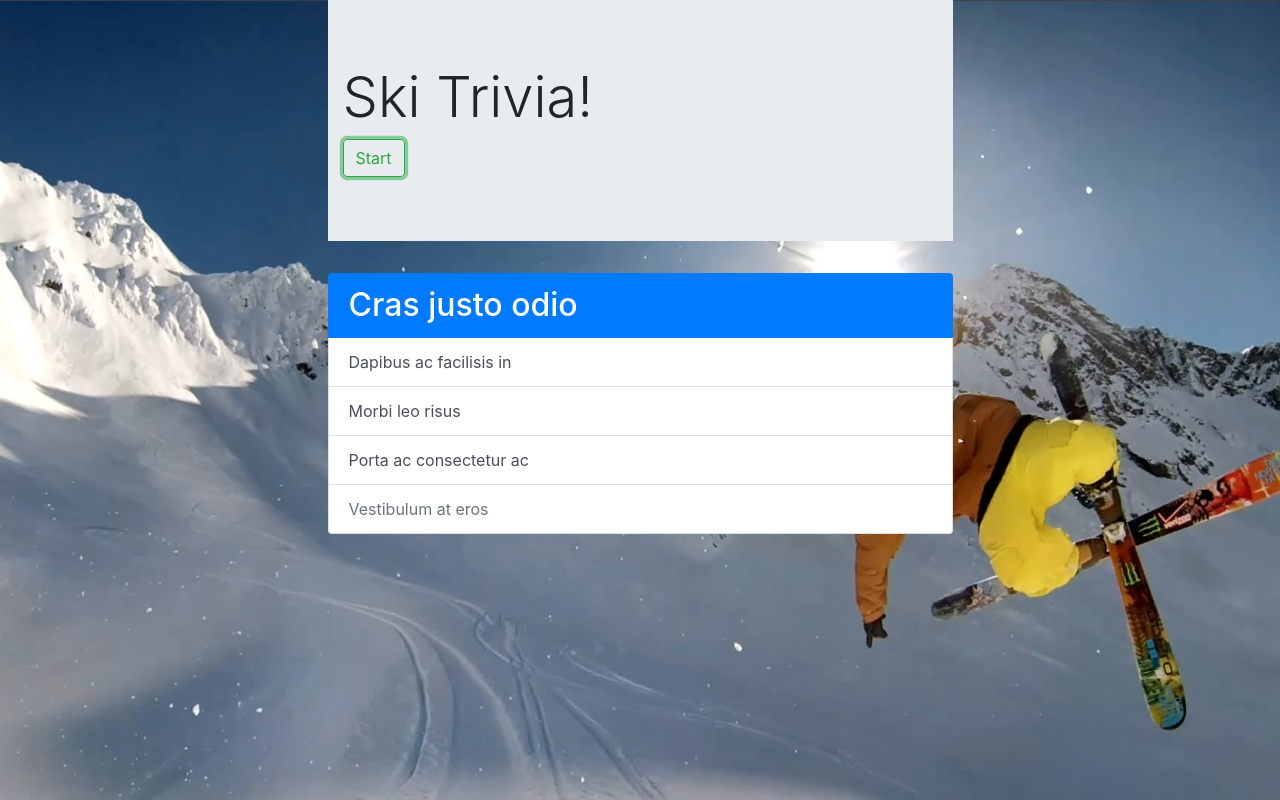
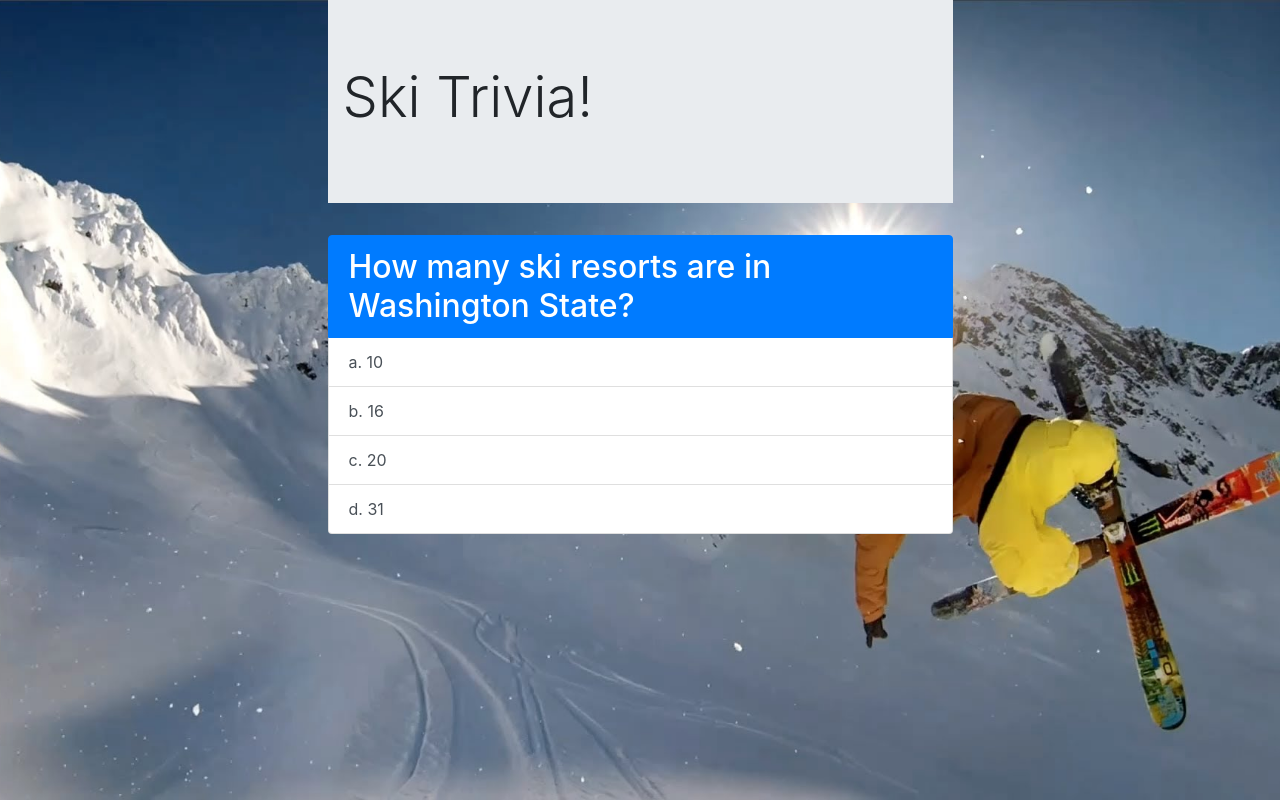
Before and after one commit to ivancho277/TriviaGame, a plain HTML site: page index.html in a window 1280 px wide. Both pictures are taken after a click on the button "Start". Drawn offline with nearby package versions, Linux system fonts and the light colour scheme.

Commit message:
added question to show up after start

```diff
--- a/assets/javascript/app.js
+++ b/assets/javascript/app.js
@@ -33,6 +33,7 @@ class Question {
 
 
 
+
     printQuestionToConsole(){
         console.log(this.question);
         console.log("a:", this.answ1);
@@ -43,6 +44,16 @@ class Question {
     }
 
 }
-
-let Question1 = new Question("1.How many ski resorts are in Washington State?", "10", "16", "20", "31", "20");
-Question1.printQuestionToConsole();
+$(document).ready(function() {
+$("#game-section").hide()
+let Question1 = new Question("How many ski resorts are in Washington State?", "10", "16", "20", "31", "20");
+$("#start-btn").click(function(){
+    $("#question-id").text( Question1.question);
+    $("#answer-a").text("a. " + Question1.answ1);
+    $("#answer-b").text("b. " + Question1.answ2);
+    $("#answer-c").text("c. " + Question1.answ3);
+    $("#answer-d").text("d. " + Question1.answ4);
+    $("#game-section").show()
+    $("#start-btn").hide()
+})
+})
--- a/index.html
+++ b/index.html
@@ -35,14 +35,14 @@
 
         </div>
         <div class="col-lg-6">
-            <div class="list-group">
-                <h2 type="text" class="list-group-item list-group-item-action active">
+            <div class="list-group" id="game-section">
+                <h2 type="text" id="question-id" class="list-group-item list-group-item-action active">
                     Cras justo odio
                 </h2>
                 <button type="button" id="answer-a" class="list-group-item list-group-item-action">Dapibus ac facilisis in</button>
                 <button type="button" id="answer-b" class="list-group-item list-group-item-action">Morbi leo risus</button>
                 <button type="button" id="answer-c" class="list-group-item list-group-item-action">Porta ac consectetur ac</button>
-                <button type="button" id="answer-d" class="list-group-item list-group-item-action" disabled>Vestibulum at eros</button>
+                <button type="button" id="answer-d" class="list-group-item list-group-item-action">Vestibulum at eros</button>
             </div>
         </div>
         <div class="col-lg-3">
```
